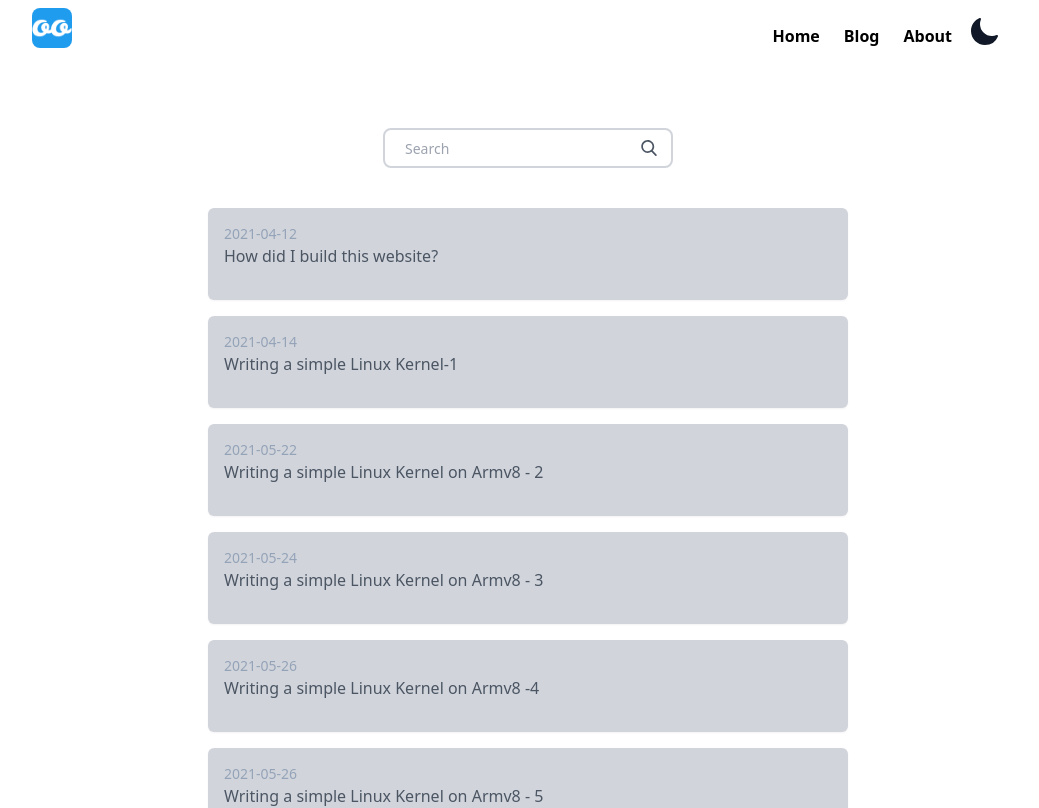
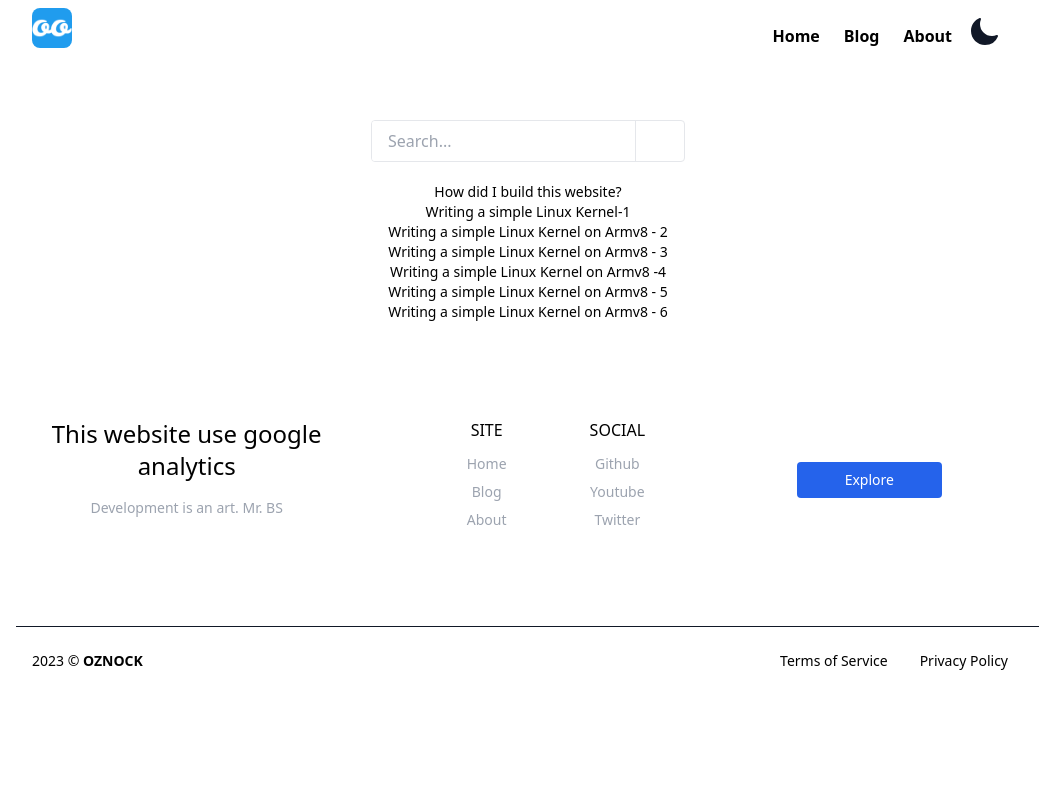
Before and after one commit to OzanOcak/web001, a Next.js app: page /posts in a window 1280 px wide. Shown: the top 808 px of the page, without its empty margins (112-1151 px from the left). Built offline with nearby package versions, Linux system fonts and the light colour scheme.

Commit message:
implementing search

```diff
--- a/app/posts/page.tsx
+++ b/app/posts/page.jsx
@@ -1,19 +1,18 @@
-import SearchBlog from "../../components/SearchBlog";
+import Search from "../../components/Search";
 import getPostMetadata from "../../components/getPostMetadata";
 import PostPreview from "../../components/PostPreview";
+import { log } from "console";
 
 const BlogPage = () => {
   const postMetadata = getPostMetadata();
   const postPreviews = postMetadata.map((post) => (
     <PostPreview key={post.slug} {...post} />
   ));
-
+  console.log(postMetadata);
   return (
     <div>
-      <SearchBlog />
-      <div className="grid grid-cols-1 max-w-[40rem]  mx-auto  gap-4">{postPreviews}</div>
+      <Search users={postMetadata} />
     </div>
-
   );
 };
 
--- /dev/null
+++ b/components/Search.jsx
@@ -0,0 +1,52 @@
+"use client";
+
+import Link from "next/link";
+import { useState } from "react";
+
+const SearchList = (props) => {
+  const [searchValue, setSearchValue] = useState("");
+
+  const handleInput = (e) => {
+    setSearchValue(e.target.value);
+  };
+
+  const filteredInputs = props.users?.filter((post) => {
+    post = JSON.stringify(post);
+    return post.toLowerCase().includes(searchValue.toLowerCase());
+  });
+  //console.log(props);
+
+  return (
+    <>
+      <div className="flex  items-center justify-center">
+        <div className="border rounded overflow-hidden flex">
+          <input
+            value={searchValue}
+            onChange={handleInput}
+            type="text"
+            className="px-4 py-2"
+            placeholder="Search..."
+          />
+          <button className="flex items-center justify-center px-4 border-l ">
+            <svg
+              className="h-4 w-4 text-white"
+              fill="currentColor"
+              xmlns="http://www.w3.org/2000/svg"
+              viewBox="0 0 24 24"
+            >
+              <path d="M16.32 14.9l5.39 5.4a1 1 0 0 1-1.42 1.4l-5.38-5.38a8 8 0 1 1 1.41-1.41zM10 16a6 6 0 1 0 0-12 6 6 0 0 0 0 12z" />
+            </svg>
+          </button>
+        </div>
+      </div>
+      <ul className="flex flex-col text-sm items-center text-balck mt-5 dark:text-white">
+        {filteredInputs?.map((user) => (
+          <li key={user.slug} className="space-y-4">
+            <Link href={`/posts/${user.slug}`}>{user.title}</Link>
+          </li>
+        ))}
+      </ul>
+    </>
+  );
+};
+export default SearchList;
--- a/tsconfig.json
+++ b/tsconfig.json
@@ -29,7 +29,7 @@
     "**/*.ts",
     "**/*.tsx",
     ".next/types/**/*.ts"
-, "components/Button.js", "sections/Hero.js", "components/SearchBlog.jsx", "components/getPostMetadata.js"  ],
+, "components/Button.js", "sections/Hero.js", "components/SearchBlog.jsx", "components/getPostMetadata.js", "app/posts/page.jsx"  ],
   "exclude": [
     "node_modules"
   ]
```
Also changed, not shown: components/PostPreview.tsx (+1 -6 lines).
